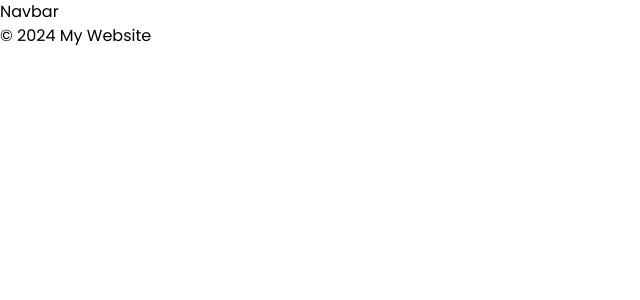
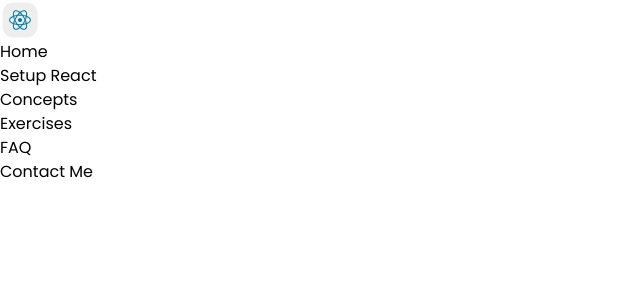
Before and after one commit to priyadeepsenwork/React-Demo-Course-1, a React (Vite) app: page / in a window 1280 px wide. Shown: the top 300 px of the page, without its empty margins (0-640 px from the left). Built offline with nearby package versions, Linux system fonts and the light colour scheme.

Commit message:
navbar layout half done

```diff
--- a/src/App.css
+++ b/src/App.css
@@ -0,0 +1,11 @@
+* {
+	margin: 10px;
+	padding: 10px;
+    display: flex;
+	box-sizing: border-box;
+}
+
+body {
+	margin: 0;
+	padding: 0;
+}
--- a/src/App.jsx
+++ b/src/App.jsx
@@ -11,7 +11,7 @@ const App = () => {
         <Header />
         {/* <WelcomeMessage />  */}
         {/* <MainContent /> */}
-        <Footer />
+        {/* <Footer /> */}
       </section>
     </>
   );
--- a/src/Header/Navbar/Navbar.jsx
+++ b/src/Header/Navbar/Navbar.jsx
@@ -1,8 +1,23 @@
 import React from 'react'
+import react_logo from '../../assets/icons/react_logo.svg'
 
 const Navbar = () => {
   return (
-    <div>Navbar</div>
+    <nav>
+        <div>
+            <img src={react_logo} alt='react_logo' width={40} height={40}/>
+        </div>
+        <div>
+          <ul>
+            <li>Home</li>
+            <li>Setup React</li>
+            <li>Concepts</li>
+            <li>Exercises</li>
+            <li>FAQ</li>
+            <li>Contact Me</li>
+          </ul>
+        </div>
+    </nav>
   )
 }
 
--- a/src/Home/Footer.jsx
+++ b/src/Home/Footer.jsx
@@ -3,7 +3,7 @@ import React from 'react'
 const Footer = () => {
   return (
     <footer>
-        <p>© 2024 My Website</p>
+        <p className=''>© 2024 My Website</p>
     </footer>
   )
 }
```
Also changed, not shown: src/assets/icons/image.png (added), src/assets/icons/react_logo.svg (added).
